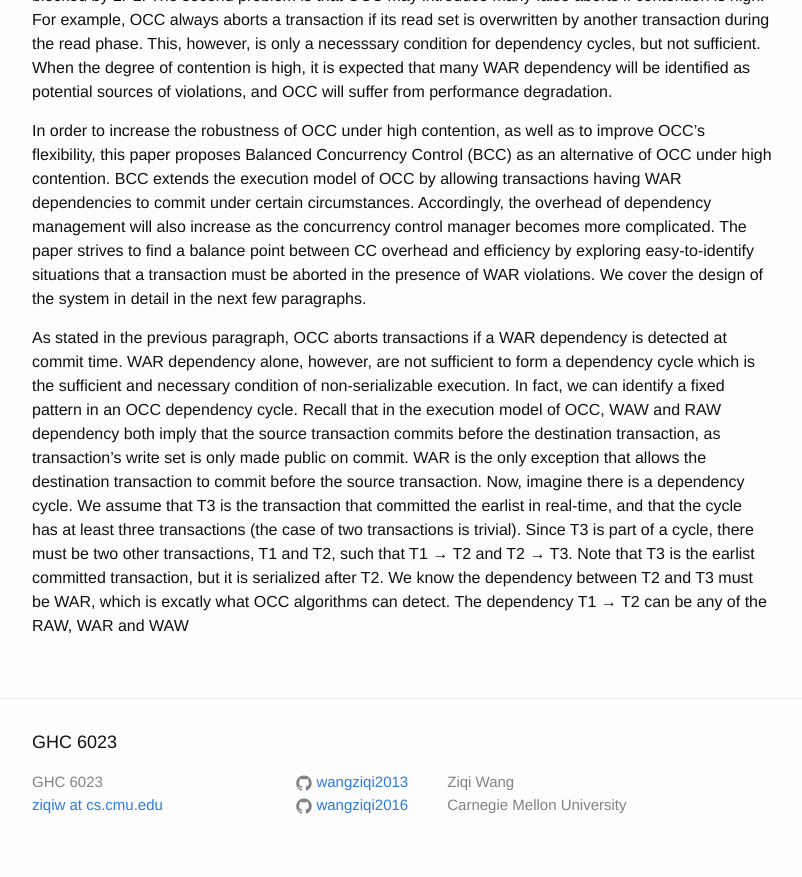
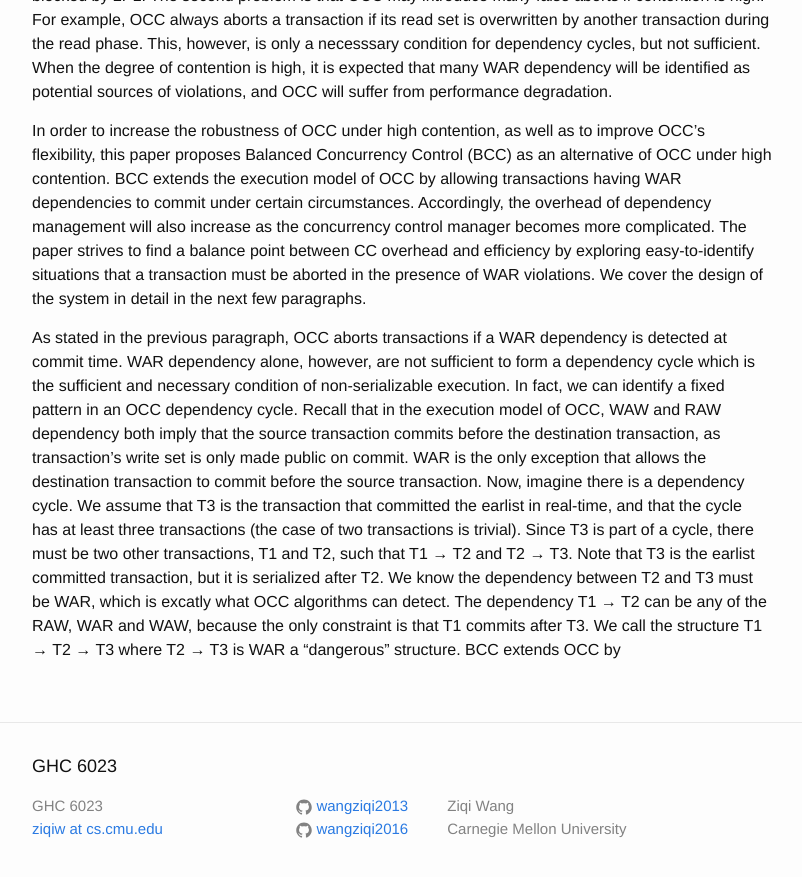
Before and after one commit to wangziqi2013/wangziqi2013.github.io, a Jekyll site: the page built from _posts/2018-06-25-bcc.markdown, in a window 1280 px wide and 900 px high, scrolled down 1429 px. Shown: the top 877 px of the window, without its empty margins (238-1040 px from the left). Built offline with Jekyll 4.4.1, drawn with Linux system fonts in a browser that asks for light colours.

Commit message:
Added dangerous structure

```diff
--- a/_posts/2018-06-25-bcc.markdown
+++ b/_posts/2018-06-25-bcc.markdown
@@ -69,4 +69,6 @@ the source transaction. Now, imagine there is a dependency cycle. We assume that
 in real-time, and that the cycle has at least three transactions (the case of two transactions is trivial). Since T3 is part
 of a cycle, there must be two other transactions, T1 and T2, such that T1 &rarr; T2 and T2 &rarr; T3. Note that T3 is the earlist
 committed transaction, but it is serialized after T2. We know the dependency between T2 and T3 must be WAR, which is excatly what
-OCC algorithms can detect. The dependency T1 &rarr; T2 can be any of the RAW, WAR and WAW
+OCC algorithms can detect. The dependency T1 &rarr; T2 can be any of the RAW, WAR and WAW, because the only constraint is that T1
+commits after T3. We call the structure T1 &rarr; T2 &rarr; T3 where T2 &rarr; T3 is WAR a "dangerous" structure. BCC extends OCC
+by
```
